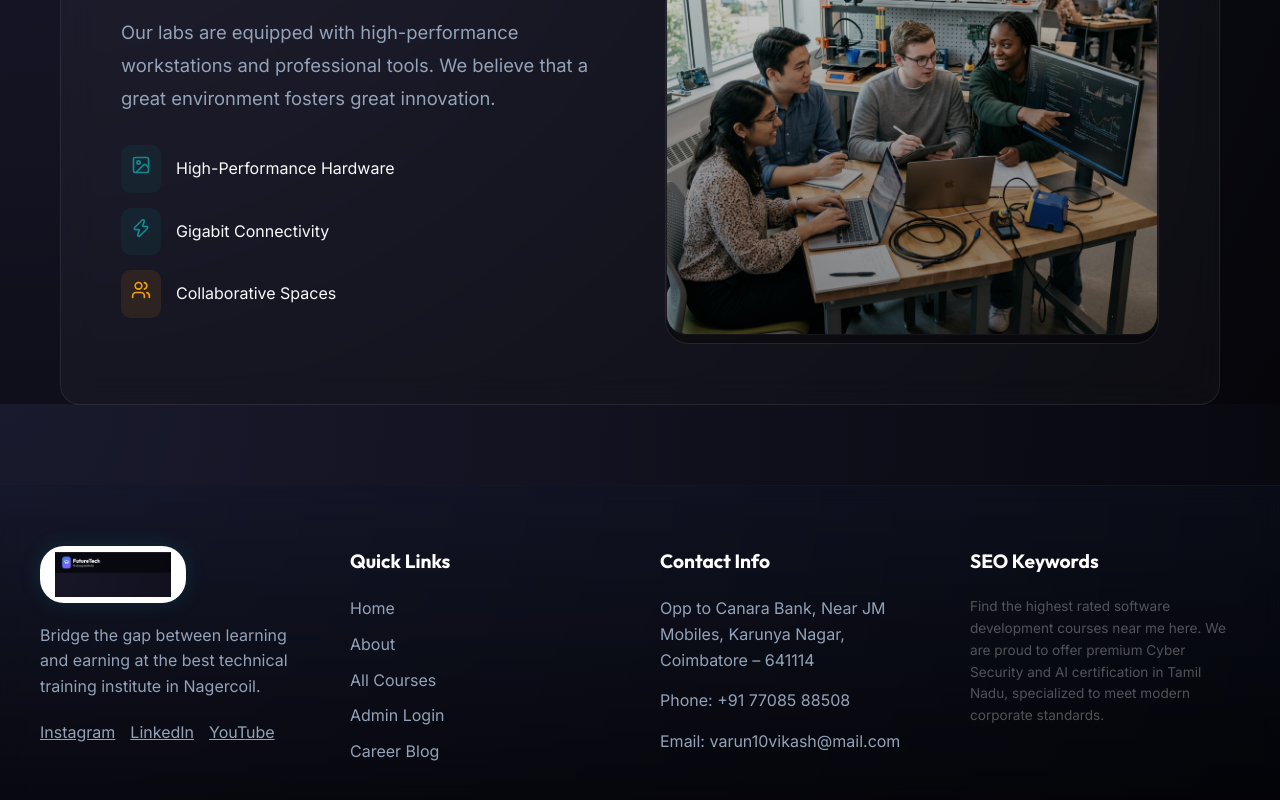
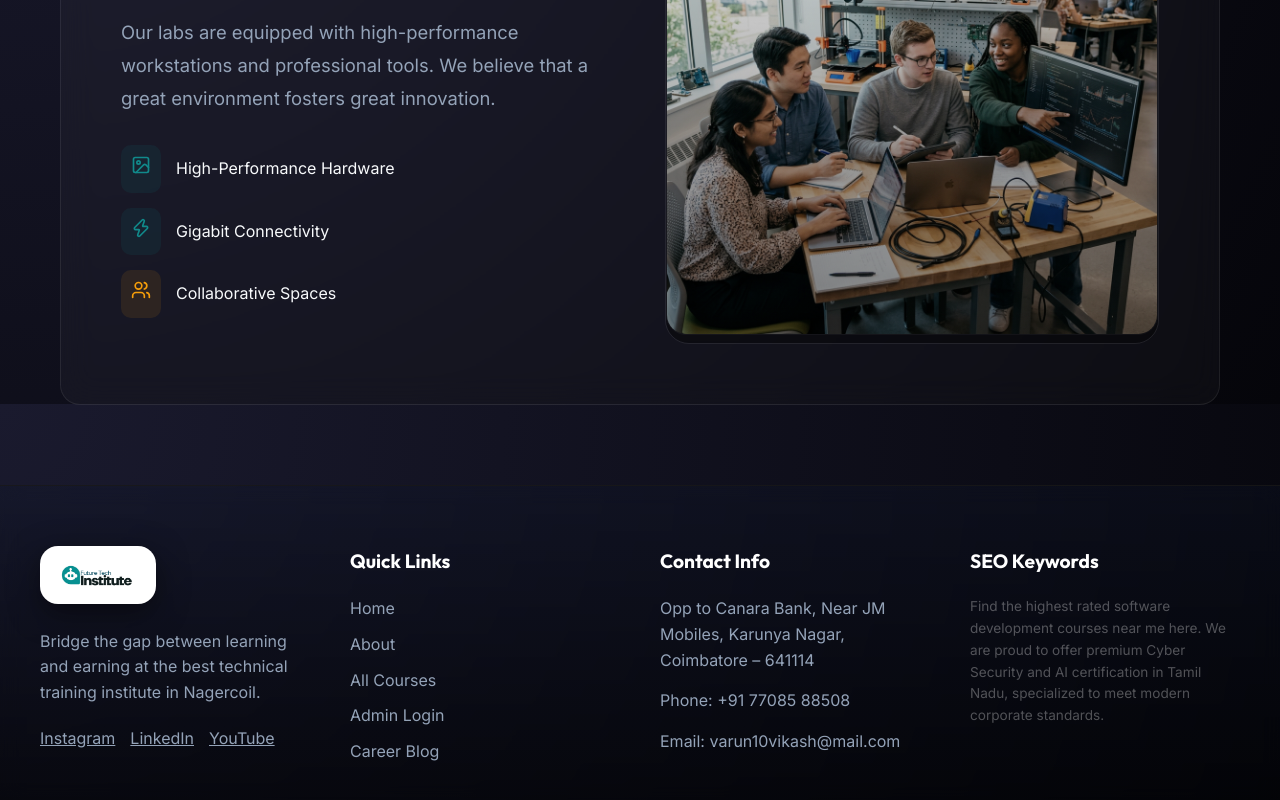
Before and after one commit to abish05/FTI-WEBSITE, a React (Vite) app: page / in a window 1280 px wide. Shown: the part 1996-2796 px from the top of the page. Built offline with nearby package versions, Linux system fonts and the light colour scheme.

Commit message:
UI: Update to high-resolution logo and refine container styling

```diff
--- a/src/components/Layout.jsx
+++ b/src/components/Layout.jsx
@@ -29,13 +29,13 @@ const Layout = () => {
                     <Link to="/" className="nav-logo" style={{ display: 'flex', alignItems: 'center', gap: '10px' }}>
                         <div style={{
                             background: 'white',
-                            padding: '4px 12px',
-                            borderRadius: '20px',
+                            padding: '6px 14px',
+                            borderRadius: '16px',
                             display: 'flex',
                             alignItems: 'center',
-                            boxShadow: '0 0 15px rgba(17, 138, 139, 0.3)'
+                            boxShadow: '0 4px 20px rgba(0, 0, 0, 0.4), 0 0 15px rgba(17, 138, 139, 0.2)'
                         }}>
-                            <img src="/logo.png" alt="FutureTech Institute Logo" style={{ height: '35px', objectFit: 'contain' }} />
+                            <img src="/logo.png" alt="FutureTech Institute Logo" style={{ height: '32px', width: 'auto', objectFit: 'contain' }} />
                         </div>
                     </Link>
 
@@ -76,15 +76,15 @@ const Layout = () => {
                 <div style={{ maxWidth: '1200px', margin: '0 auto', display: 'grid', gridTemplateColumns: 'repeat(auto-fit, minmax(250px, 1fr))', gap: '40px', textAlign: 'left' }}>
 
                     <div>
-                        <div style={{ display: 'flex', alignItems: 'center', gap: '10px', marginBottom: '20px' }}>
+                        <div style={{ display: 'flex', alignItems: 'center', gap: '10px', marginBottom: '25px' }}>
                             <div style={{
                                 background: 'white',
-                                padding: '6px 15px',
-                                borderRadius: '24px',
+                                padding: '8px 18px',
+                                borderRadius: '18px',
                                 display: 'inline-flex',
-                                boxShadow: '0 0 20px rgba(17, 138, 139, 0.2)'
+                                boxShadow: '0 8px 30px rgba(0, 0, 0, 0.5)'
                             }}>
-                                <img src="/logo.png" alt="FutureTech Institute Logo" style={{ height: '45px', objectFit: 'contain' }} />
+                                <img src="/logo.png" alt="FutureTech Institute Logo" style={{ height: '42px', width: 'auto', objectFit: 'contain' }} />
                             </div>
                         </div>
                         <p style={{ color: 'var(--text-secondary)', lineHeight: '1.6', marginBottom: '20px' }}>
```
Also changed, not shown: public/logo.png.
